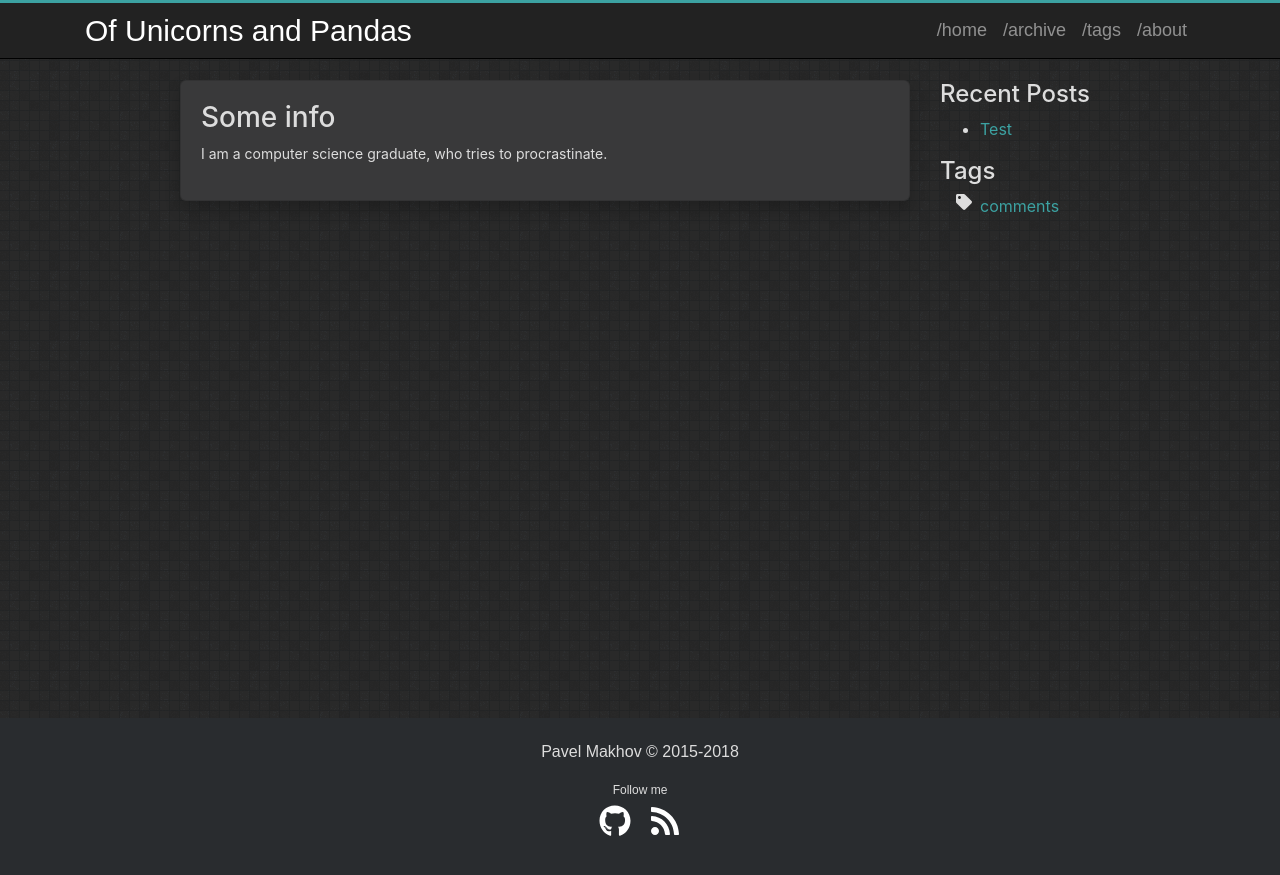
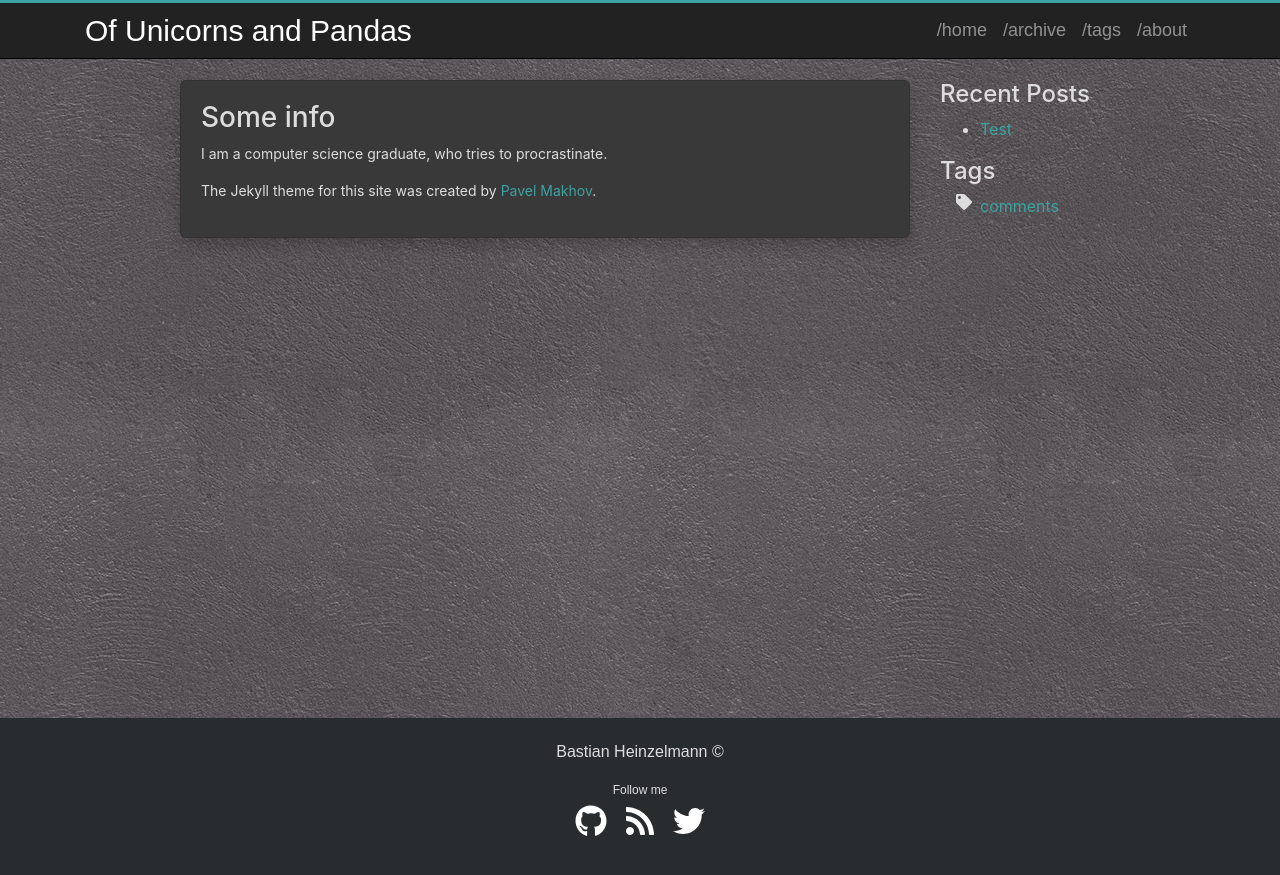
Before and after one commit to bastianheinzelmann/bastianheinzelmann.github.io, a Jekyll site: the page built from about.md, in a window 1280 px wide. Shown: the top 875 px of the page. Built offline with Jekyll 4.4.1, drawn with Linux system fonts in a browser that asks for light colours.

Commit message:
some stuff

```diff
--- a/_config.yml
+++ b/_config.yml
@@ -10,8 +10,8 @@ url: https://bastianheinzelmann.github.io/
 # For a project page here should be a project name. Otherwise (for user's/organization's page leave it empty)
 baseurl:
 
-author: Pavel Makhov
-copyright: 2015-2018
+author: Bastian Heinzelmann
+copyright:
 
 share:
   facebook: true
@@ -23,6 +23,7 @@ share:
 
 social:
   github: bastianheinzelmann
+  twitter: 'vainunicorn'
   stackoverflow:
   linkedin:
   instagram:
--- a/_includes/social.html
+++ b/_includes/social.html
@@ -38,4 +38,10 @@
     </li>
   {% endif %}
 
+  {% if site.social.twitter %}
+  <li>
+    <a title="{{ site.social.twitter }} RSS" href="https://www.twitter.com/{{ site.social.twitter }}" target="_blank"><i class="fab fa-twitter fa-2x"></i></a>
+  </li>
+  {% endif %}
+
 </ul>
--- a/about.md
+++ b/about.md
@@ -6,3 +6,5 @@ title: About
 
 # Some info
 I am a computer science graduate, who tries to procrastinate.
+
+The Jekyll theme for this site was created by [Pavel Makhov](http://github.com/barryclark/jekyll-now/).
--- a/assets/css/theme.scss
+++ b/assets/css/theme.scss
@@ -25,13 +25,13 @@ $accent-color: #3CA2A2;    // original =)
 //$accent-color: #52B54B;  // green
 
 $font-color: #dddddd;
-$background-color: #292929;
+$background-color: #2c252a;
 $post-panel-color: #39393a;
 $footer-background-color: #292c2f;
 $note-color: #87CEFA;
 $warning-color: #ffff00;
 // use this or pick any from /css/pics/background folder or from transparenttextures.com
-$background-pattern: 'random-grey-variations.png';
+$background-pattern: 'white-wall.png';
 
 //********************************************************
 //                  Common styles
```
Also changed, not shown: assets/css/pics/background/white-wall.png (added).
